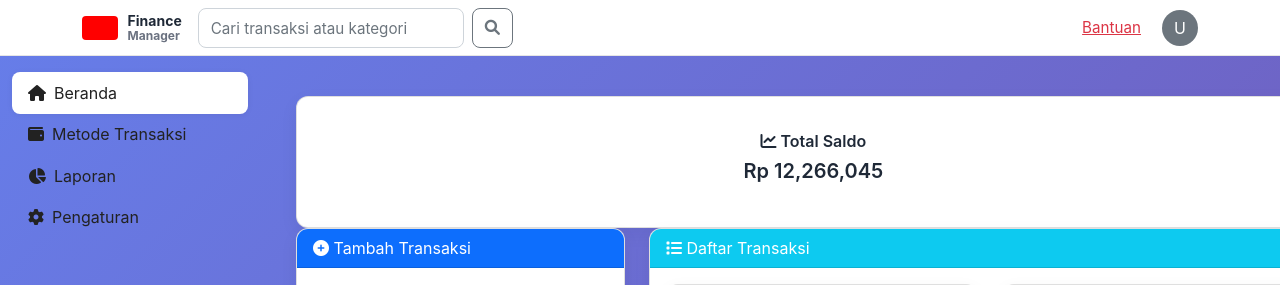
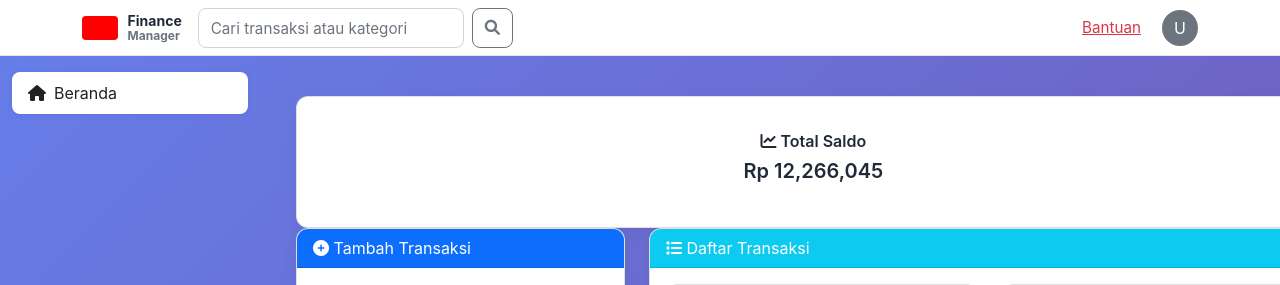
Before and after one commit to MuhammadAzzaRayyan/finance-tracker, a Flask app: page / in a window 1280 px wide; the page is wider, and only the part inside the window is pictured. Shown: the top 285 px of that part. Run offline with Flask 3, Linux system fonts and the light colour scheme.

Commit message:
UI: remove Metode Transaksi, Laporan, Pengaturan sidebar items

```diff
--- a/templates/index.html
+++ b/templates/index.html
@@ -41,11 +41,6 @@
             <div class="col-lg-2 sidebar">
                 <nav class="nav flex-column">
                     <a class="nav-link active" href="#"><i class="fas fa-home me-2"></i>Beranda</a>
-
-                    <a class="nav-link" href="#"><i class="fas fa-wallet me-2"></i>Metode Transaksi</a>
-
-                    <a class="nav-link" href="#"><i class="fas fa-chart-pie me-2"></i>Laporan</a>
-                    <a class="nav-link" href="#"><i class="fas fa-cog me-2"></i>Pengaturan</a>
                 </nav>
             </div>
 
```
